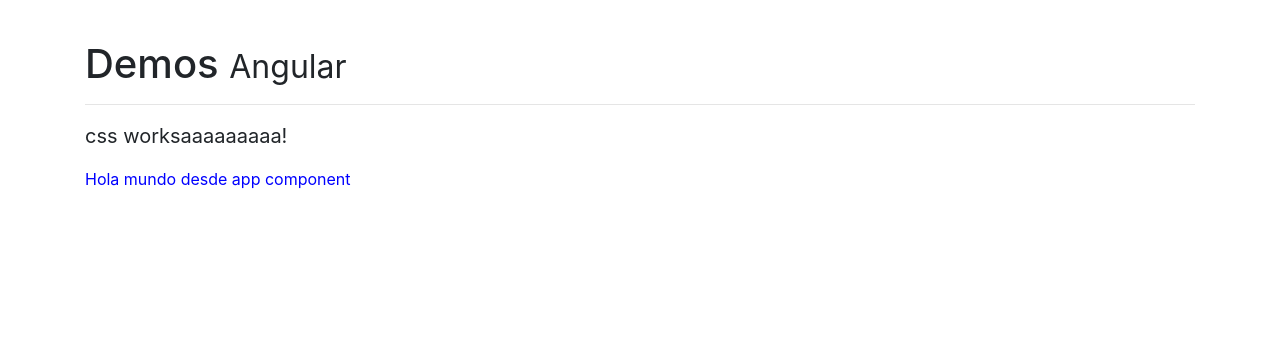
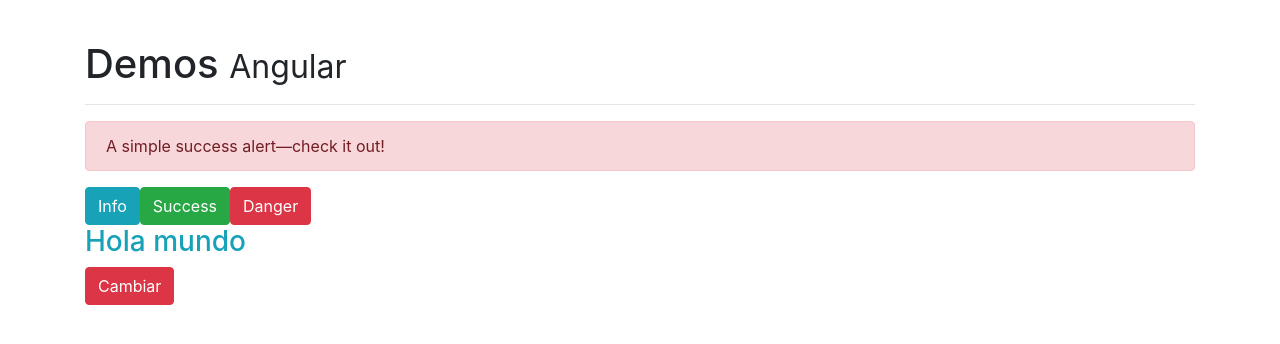
Before and after one commit to Diiiegor/micelaneos, an Angular app: page / in a window 1280 px wide. Shown: the top 344 px of the page. Built offline with nearby package versions, Linux system fonts and the light colour scheme.

Commit message:
Practice examples with use of ngClass

```diff
--- a/src/app/app.component.html
+++ b/src/app/app.component.html
@@ -4,8 +4,6 @@
   </h1>
   <hr>
 <!--  <app-ng-style></app-ng-style>-->
-  <app-css></app-css>
-
-  <p>Hola mundo desde app component</p>
-
+<!--  <app-css></app-css>-->
+  <app-clases></app-clases>
 </div>
--- a/src/app/app.module.ts
+++ b/src/app/app.module.ts
@@ -4,12 +4,14 @@
 import { AppComponent } from './app.component';
 import { NgStyleComponent } from './components/ng-style/ng-style.component';
 import { CssComponent } from './components/css/css.component';
+import { ClasesComponent } from './components/clases/clases.component';
 
 @NgModule({
   declarations: [
     AppComponent,
     NgStyleComponent,
-    CssComponent
+    CssComponent,
+    ClasesComponent
   ],
   imports: [
     BrowserModule
--- /dev/null
+++ b/src/app/components/clases/clases.component.html
@@ -0,0 +1,15 @@
+<div [ngClass]="alerta" class="alert" role="alert">
+  A simple success alert—check it out!
+</div>
+
+
+<button class="btn btn-info" (click)="alerta='alert-info'">Info</button>
+<button class="btn btn-success" (click)="alerta='alert-success'">Success</button>
+<button class="btn btn-danger" (click)="alerta='alert-danger'">Danger</button>
+
+
+<h3 [ngClass]="{'text-danger':propiedades.danger,'text-info':!propiedades.danger}">Hola mundo</h3>
+
+<button class="btn" [ngClass]="{'btn-danger':!propiedades.danger,'btn-info':propiedades.danger}"
+        (click)="propiedades.danger=!propiedades.danger">Cambiar
+</button>
--- /dev/null
+++ b/src/app/components/clases/clases.component.ts
@@ -0,0 +1,28 @@
+import {Component, OnInit} from '@angular/core';
+
+@Component({
+  selector: 'app-clases',
+  templateUrl: './clases.component.html',
+  styles: []
+})
+export class ClasesComponent implements OnInit {
+
+
+  alerta: string = 'alert-danger';
+
+  propiedades: Propiedades = {
+    danger: false
+  };
+
+  constructor() {
+  }
+
+  ngOnInit() {
+  }
+
+}
+
+
+interface Propiedades {
+  danger: boolean
+};
```
